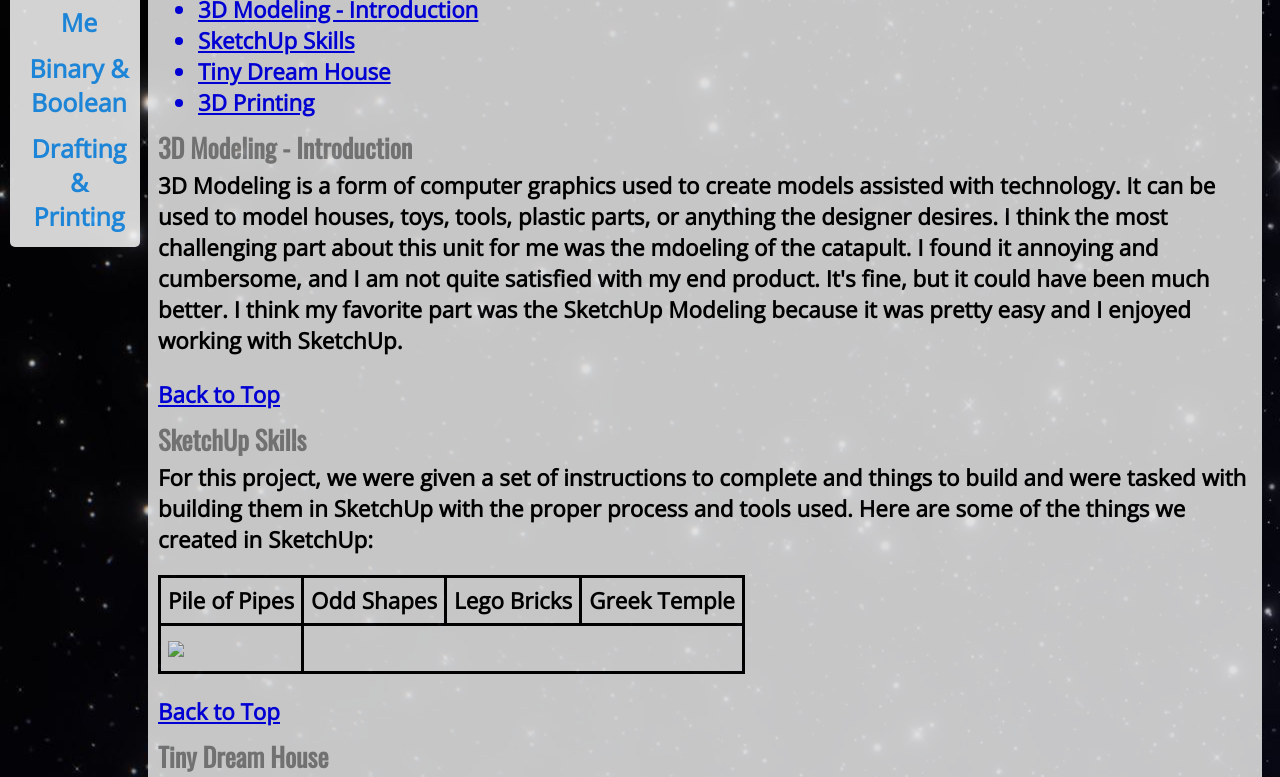
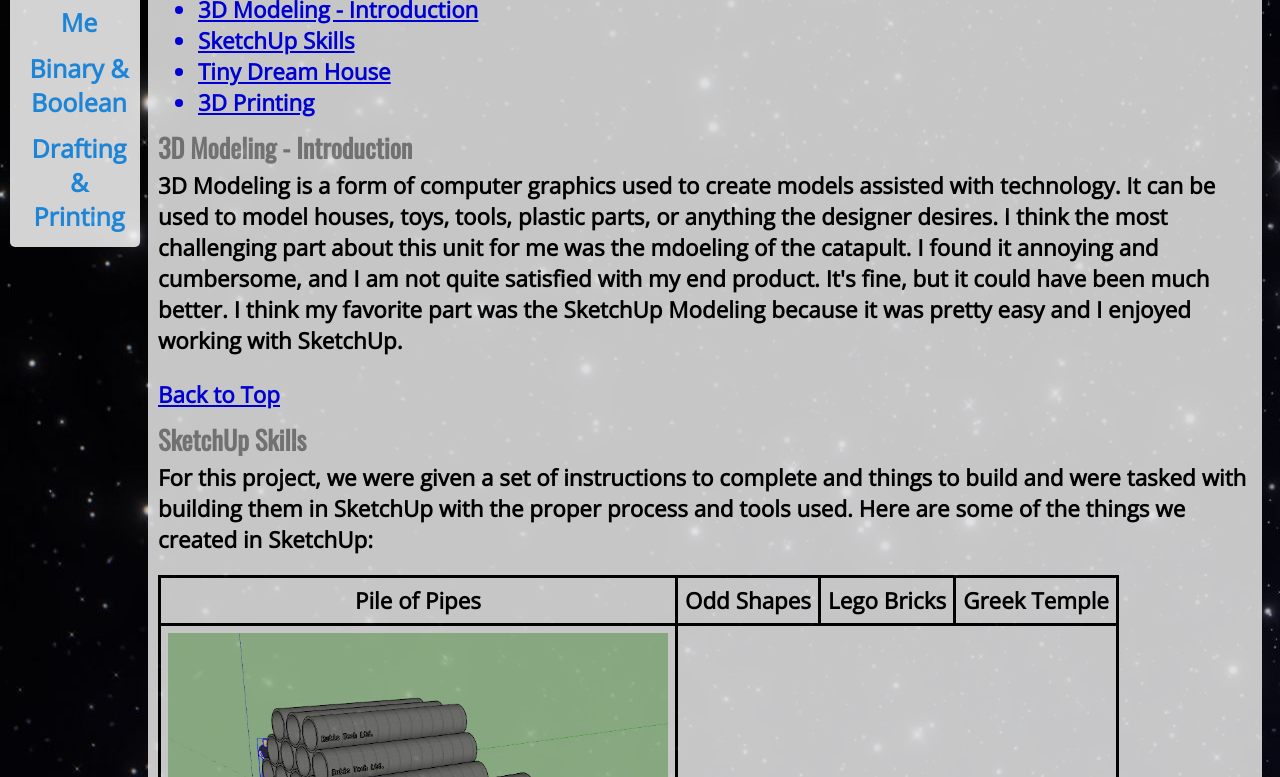
Before and after one commit to Multipixelone/multipixelone.github.io, a plain HTML site: page pages/3dprinting.html in a window 1280 px wide. Shown: the part 171-948 px from the top of the page. Drawn offline with nearby package versions, Linux system fonts and the light colour scheme.

Commit message:
Add file extension

```diff
--- a/pages/3dprinting.html
+++ b/pages/3dprinting.html
@@ -43,7 +43,7 @@
       <th>Greek Temple</th>
     </tr>
     <tr>
-      <td><img src="../images/SketchUp/Pile-Of-Pipes-1" /></td>
+      <td><img src="../images/SketchUp/Pile-Of-Pipes-1.png" /></td>
     </tr>
   </table>
   <a href="#Header"><p>Back to Top</p></a>
```
